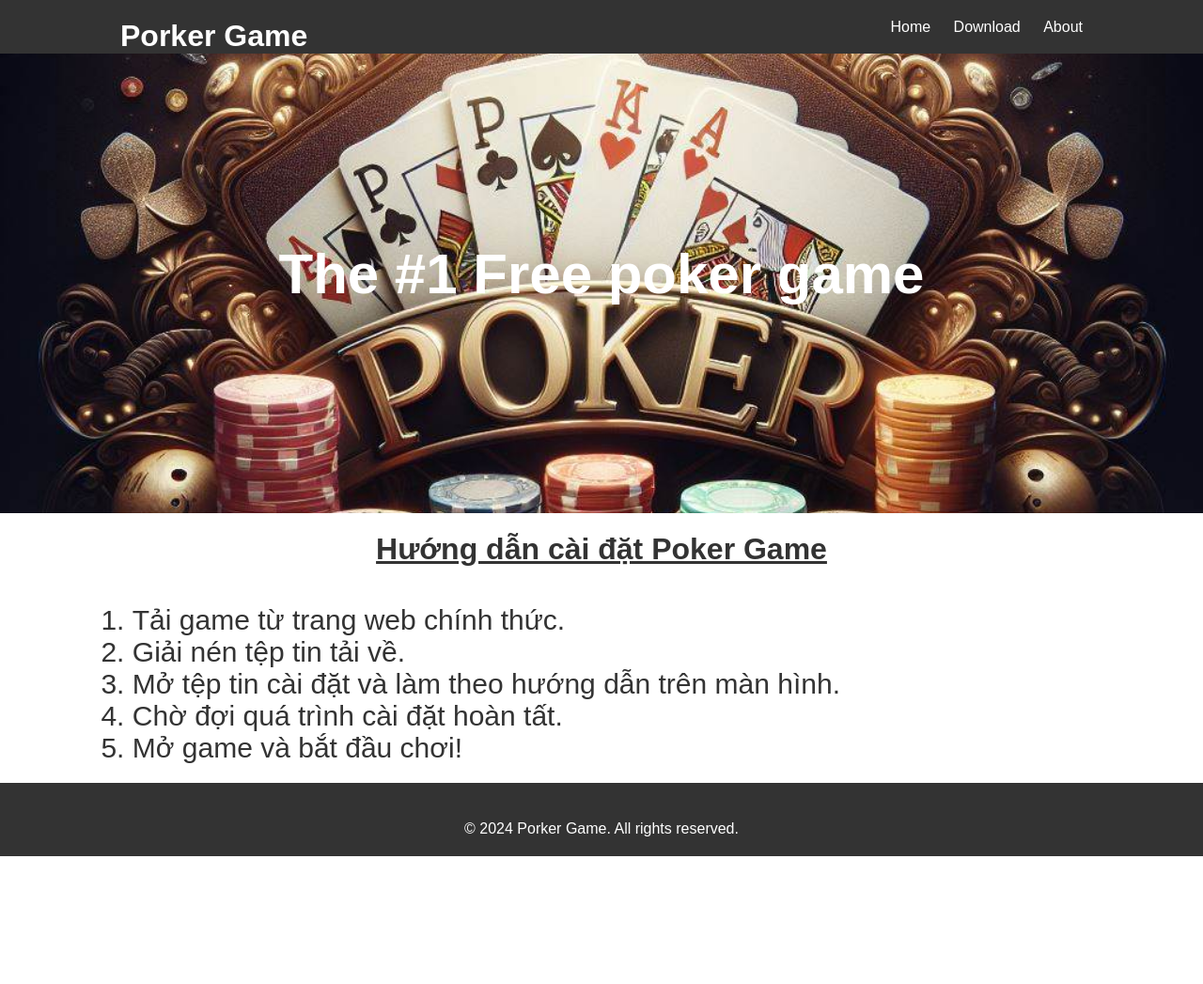
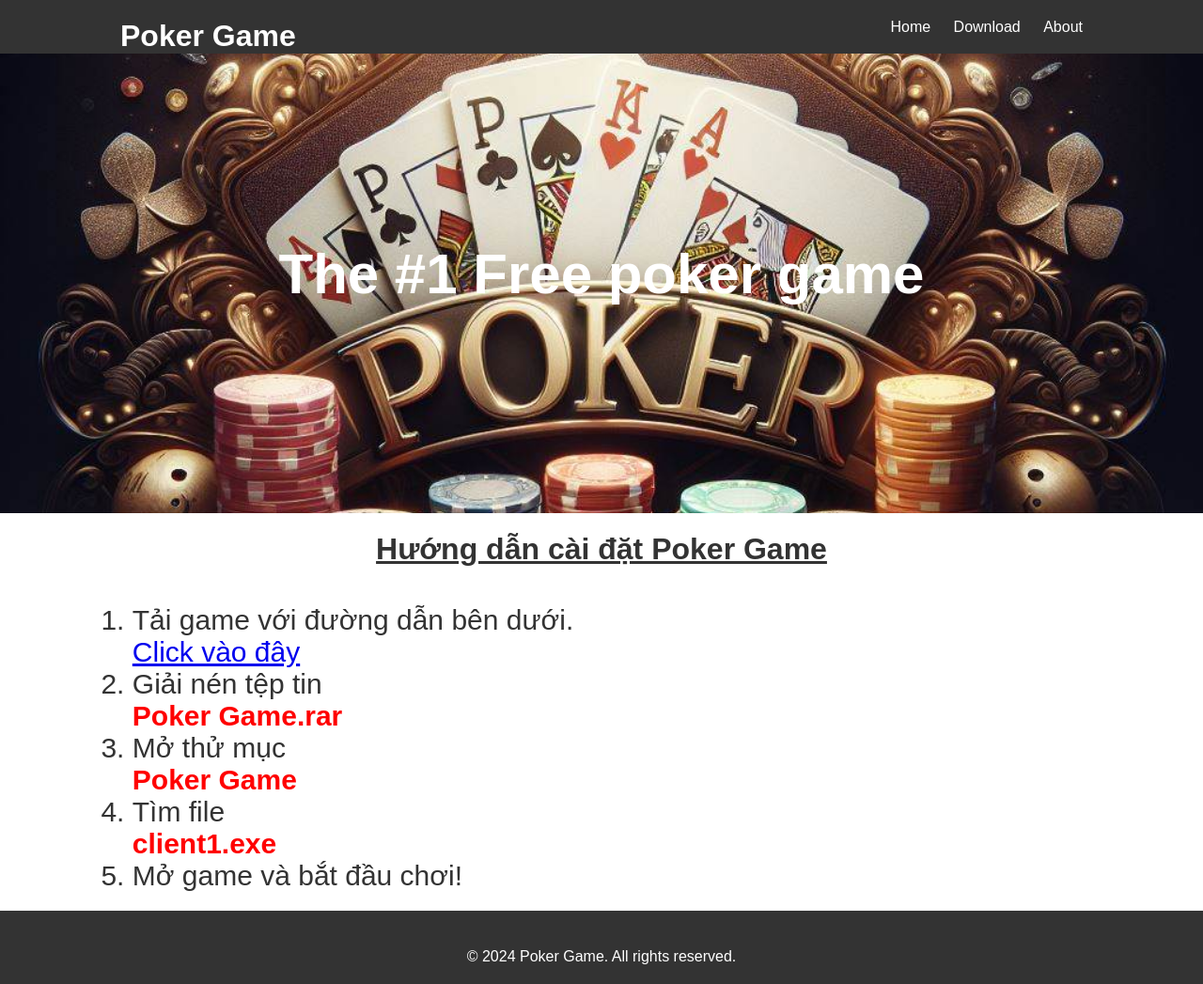
Before and after one commit to quanlinh234/webgame-poker, a Flask app: page /download.html in a window 1280 px wide. Shown: the whole page at 94% size. Before the commit the page ends 911 px from the top, so only its background shows below. Run offline with Flask 3, Linux system fonts and the light colour scheme.

Commit message:
Add files via upload

```diff
--- a/web/templates/about.html
+++ b/web/templates/about.html
@@ -9,7 +9,7 @@
 <body>
  <header>
         <div class="container">
-            <h1 >Porker Game</h1>
+            <h1 >Poker Game</h1>
             <nav>
                 <ul>
                     <li><a href="index.html">Home</a></li>
@@ -37,7 +37,7 @@
 
 <footer>
         <div class="container">
-            <p>&copy; 2024 Porker Game. All rights reserved.</p>
+            <p>&copy; 2024 Poker Game. All rights reserved.</p>
         </div>
     </footer>
 </html>
--- a/web/templates/download.html
+++ b/web/templates/download.html
@@ -10,7 +10,7 @@
 <body>
 <header>
         <div class="container">
-            <h1 >Porker Game</h1>
+            <h1 >Poker Game</h1>
             <nav>
                 <ul>
                     <li><a href="index.html">Home</a></li>
@@ -29,10 +29,11 @@
 
         <div class="col-9">
             <ol>
-        <li>Tải game từ trang web chính thức.</li>
-        <li>Giải nén tệp tin tải về.</li>
-        <li>Mở tệp tin cài đặt và làm theo hướng dẫn trên màn hình.</li>
-        <li>Chờ đợi quá trình cài đặt hoàn tất.</li>
+        <li>Tải game với đường dẫn bên dưới.</li>
+                <a href="https://drive.google.com/file/d/1rqqcHVTvn9EGi878tAmXIHvIoxs0ZJmF/view">Click vào đây</a>
+        <li>Giải nén tệp tin <p style="color: red; font-weight: bold;">Poker Game.rar</p> </li>
+        <li>Mở thử mục <p style="color: red; font-weight: bold;">Poker Game</p></li>
+        <li>Tìm file <p style="color: red; font-weight: bold;">client1.exe</p> </li>
         <li>Mở game và bắt đầu chơi!</li>
             </ol>
         </div>
@@ -43,7 +44,7 @@
 
  <footer>
         <div class="container">
-            <p>&copy; 2024 Porker Game. All rights reserved.</p>
+            <p>&copy; 2024 Poker Game. All rights reserved.</p>
         </div>
     </footer>
 </body>
--- a/web/templates/index.html
+++ b/web/templates/index.html
@@ -3,13 +3,13 @@
 <head>
     <meta charset="UTF-8">
     <meta name="viewport" content="width=device-width, initial-scale=1.0">
-    <title>Porker Game</title>
+    <title>Poker Game</title>
     <link rel="stylesheet" href="styles.css">
 </head>
 <body>
     <header>
         <div class="container">
-            <h1>Porker Game</h1>
+            <h1>Poker Game</h1>
             <nav>
                 <ul>
                     <li><a href="index.html">Home</a></li>
@@ -31,7 +31,7 @@
     </section>
     <footer>
         <div class="container">
-            <p>&copy; 2024 Porker Game. All rights reserved.</p>
+            <p>&copy; 2024 Poker Game. All rights reserved.</p>
         </div>
     </footer>
 </body>
```
